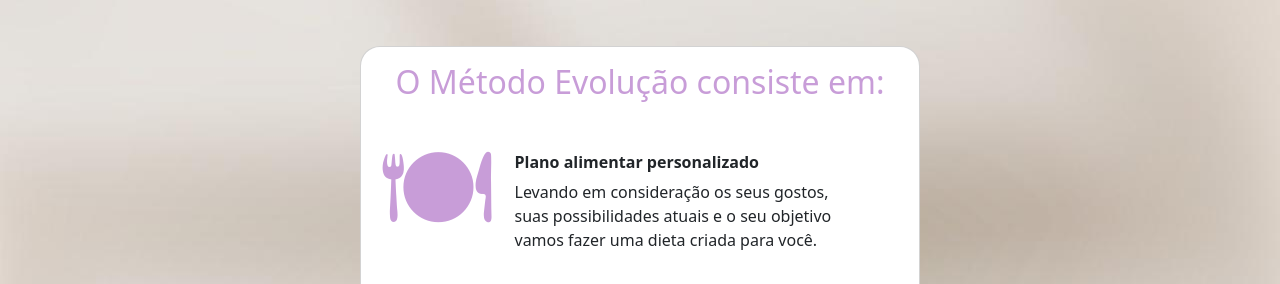
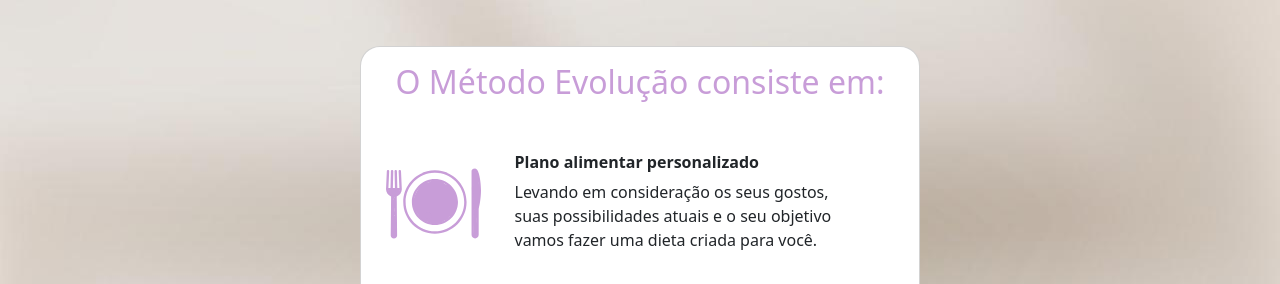
Before and after one commit to jake7038/eloah-nutricionista-site, a website: page index.html in a window 1280 px wide. Shown: the part 590-874 px from the top of the page. Drawn offline with nearby package versions, Linux system fonts and the light colour scheme.

Commit message:
trocado o emoji do garfo e faca por uma foto svg

```diff
--- a/index.html
+++ b/index.html
@@ -70,7 +70,7 @@
 
                 <div class="row ">
                     <div class="col-md-3 ">
-                    <p class="icone text-center comida " style="color: #C89DD8 !important;">&#127869;</p>
+                    <p class="icone text-center comida " style="background-image: #C89DD8 !important;"><img src="./build/img/plateandfork3.svg" style="width: 95px;" alt=""></p>
                     </div>
                     <div class="col-md-8">
                         <h6 class="card-subtitle  mb-2  pt-5 "><span>Plano alimentar personalizado</span></h6>
```
Also changed, not shown: build/img/fork-plate-knife-svgrepo-com.svg (added), build/img/plateandfork.svg (added), build/img/plateandfork3.svg (added).
